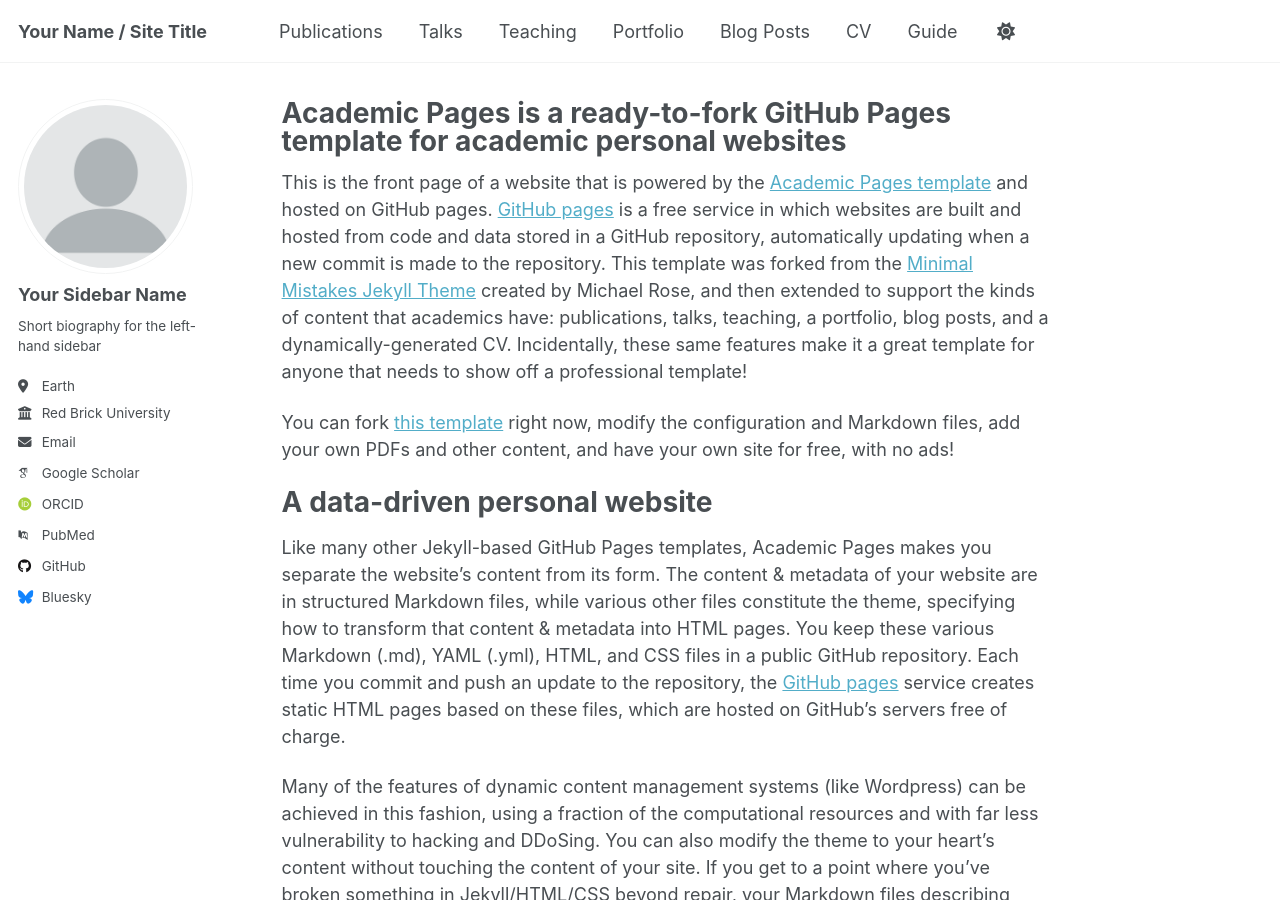
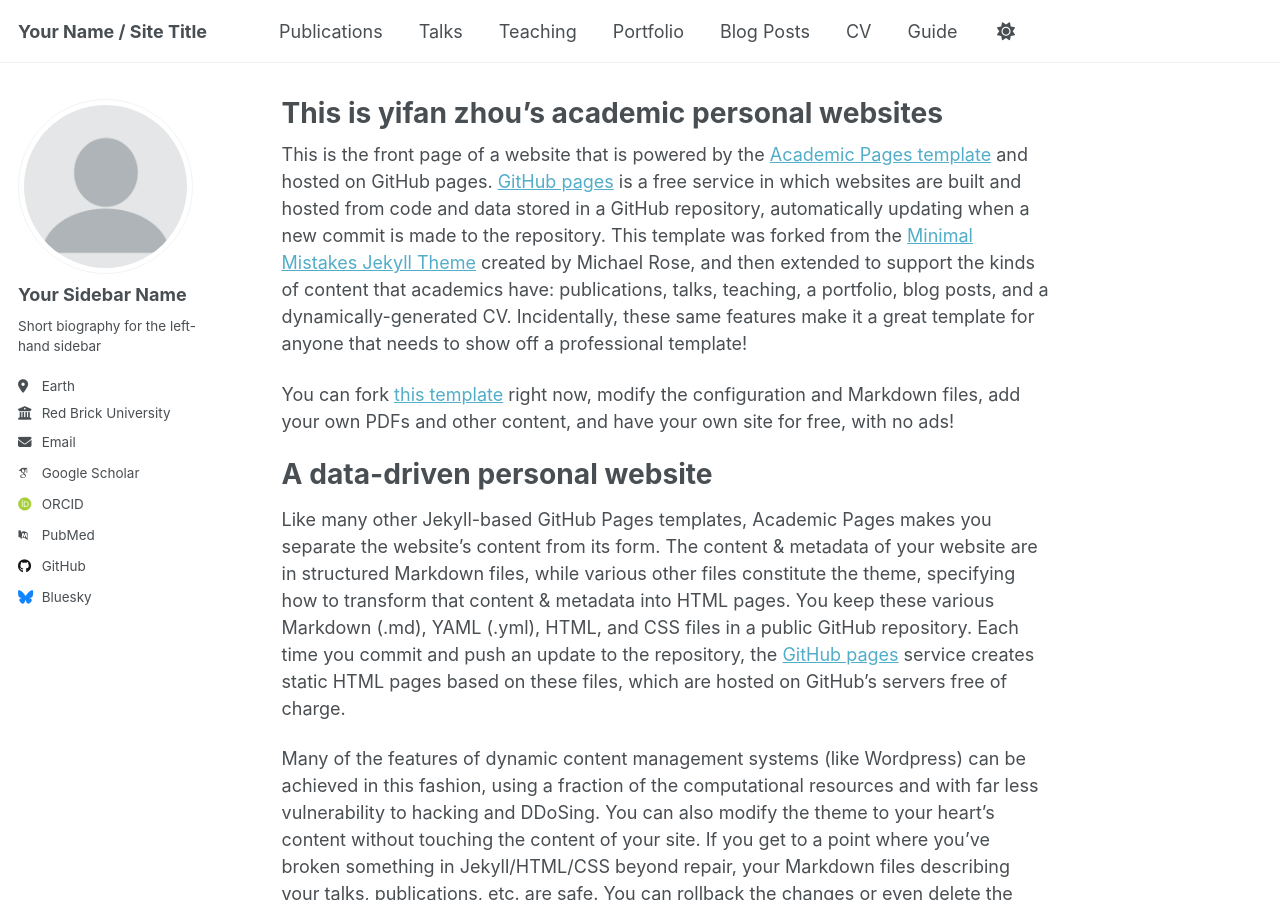
Before and after one commit to zyf20261/zyf20261.github.io, a Jekyll site: the page built from _pages/about.md, in a window 1280 px wide and 900 px high. Built offline with Jekyll 4.4.1, drawn with Linux system fonts in a browser that asks for light colours; some web fonts are replaced; a script that is not in the unit is left out.

Commit message:
Update about.md

```diff
--- a/_pages/about.md
+++ b/_pages/about.md
@@ -1,6 +1,6 @@
 ---
 permalink: /
-title: "Academic Pages is a ready-to-fork GitHub Pages template for academic personal websites"
+title: "This is yifan zhou’s academic personal websites"
 author_profile: true
 redirect_from:
   - /about/
```
